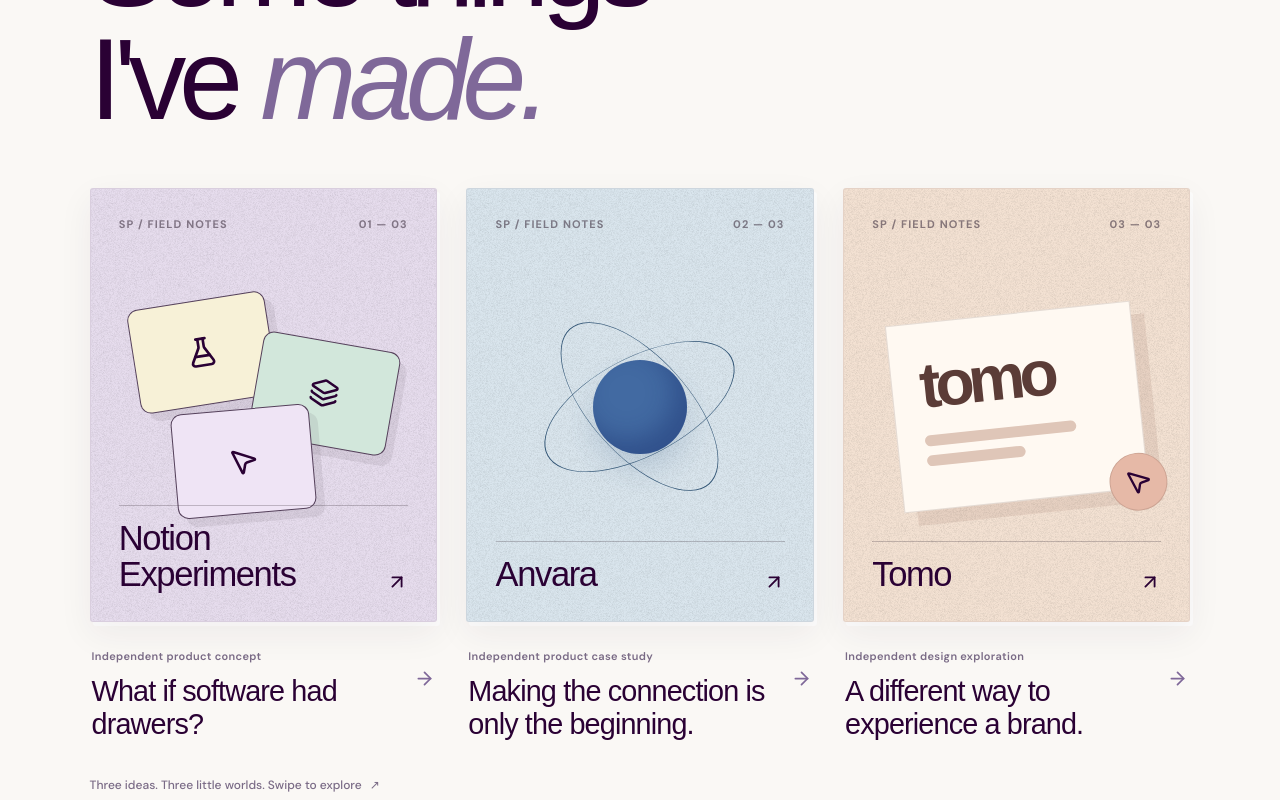
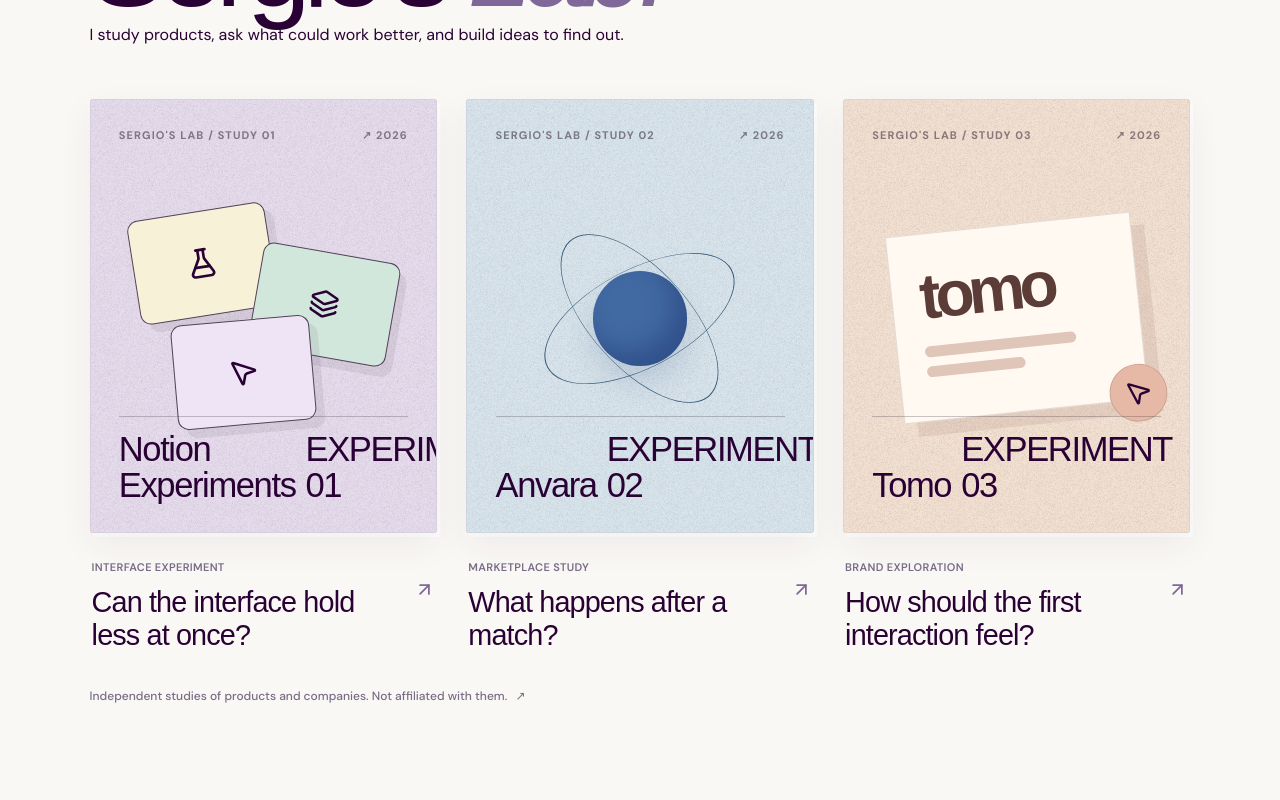
Before and after one commit to Sergio-Pineros/sergiopineros, a Next.js app: page / in a window 1280 px wide. Shown: the part 1860-2660 px from the top of the page. Built offline with nearby package versions, Linux system fonts and the light colour scheme; a web font is replaced by a local one.

Commit message:
Reframe homepage case studies as Sergio’s Lab research experiments

```diff
--- a/components/CaseStudies.tsx
+++ b/components/CaseStudies.tsx
@@ -3,28 +3,28 @@ import { ArrowUpRight, ArrowRight, FlaskConical, Layers3, MousePointer2 } from "
 import "./case-studies.css";
 
 const cases = [
-  { id:"notion", title:"What if software had drawers?", name:"Notion Experiments", type:"Independent product concept", href:"/notion", num:"01", color:"lilac" },
-  { id:"anvara", title:"Making the connection is only the beginning.", name:"Anvara", type:"Independent product case study", href:"/anvara", num:"02", color:"blue" },
-  { id:"tomo", title:"A different way to experience a brand.", name:"Tomo", type:"Independent design exploration", href:"/tomo", num:"03", color:"peach" },
+  { id:"notion", title:"What if software had drawers?", name:"Notion Experiments", type:"INTERFACE EXPERIMENT",question:"Can the interface hold less at once?", href:"/notion", num:"01", color:"lilac" },
+  { id:"anvara", title:"Making the connection is only the beginning.", name:"Anvara", type:"MARKETPLACE STUDY",question:"What happens after a match?", href:"/anvara", num:"02", color:"blue" },
+  { id:"tomo", title:"A different way to experience a brand.", name:"Tomo", type:"BRAND EXPLORATION",question:"How should the first interaction feel?", href:"/tomo", num:"03", color:"peach" },
 ] as const;
 
 export default function CaseStudies(){
  return <section className="editorial-studies" id="case-studies" aria-labelledby="editorial-studies-title">
-  <div className="editorial-studies__intro"><span>Selected explorations · 2026</span><h2 id="editorial-studies-title">Some things<br/>I&apos;ve <em>made.</em></h2></div>
+  <div className="editorial-studies__intro"><span>RESEARCH ARCHIVE / 2026</span><h2 id="editorial-studies-title">Sergio&apos;s <em>Lab.</em></h2><p>I study products, ask what could work better, and build ideas to find out.</p></div>
   <div className="editorial-studies__rail">
    {cases.map((item)=><Link key={item.id} href={item.href} className={`editorial-study editorial-study--${item.color}`} aria-label={`Read ${item.name} case study`}>
     <div className="editorial-study__paper">
-      <div className="editorial-study__top"><span>SP / FIELD NOTES</span><span>{item.num} — 03</span></div>
+      <div className="editorial-study__top"><span>SERGIO&apos;S LAB / STUDY {item.num}</span><span>↗ 2026</span></div>
       <div className="editorial-study__art" aria-hidden="true">
        {item.id==="notion"&&<div className="editorial-study__drawer-art"><div><FlaskConical size={32}/></div><div><Layers3 size={30}/></div><div><MousePointer2 size={31}/></div></div>}
        {item.id==="anvara"&&<div className="editorial-study__orbit-art"><div className="editorial-study__orbit-one"/><div className="editorial-study__orbit-two"/><div className="editorial-study__orbit-core"/></div>}
        {item.id==="tomo"&&<div className="editorial-study__tomo-art"><span>tomo</span><div className="editorial-study__tomo-cursor"><MousePointer2 size={28}/></div><i/><i/></div>}
       </div>
-      <div className="editorial-study__bottom"><span>{item.name}</span><ArrowUpRight size={22}/></div>
+      <div className="editorial-study__bottom"><span>{item.name}</span><span className="editorial-study__sticker">EXPERIMENT {item.num}</span></div>
     </div>
-    <div className="editorial-study__caption"><div><span>{item.type}</span><h3>{item.title}</h3></div><ArrowRight size={21}/></div>
+    <div className="editorial-study__caption"><div><span>{item.type}</span><h3>{item.question}</h3></div><ArrowUpRight size={21}/></div>
    </Link>)}
   </div>
-  <p className="editorial-studies__footnote">Three ideas. Three little worlds. Swipe to explore <span aria-hidden="true">↗</span></p>
+  <p className="editorial-studies__footnote">Independent studies of products and companies. Not affiliated with them. <span aria-hidden="true">↗</span></p>
  </section>;
 }
```
